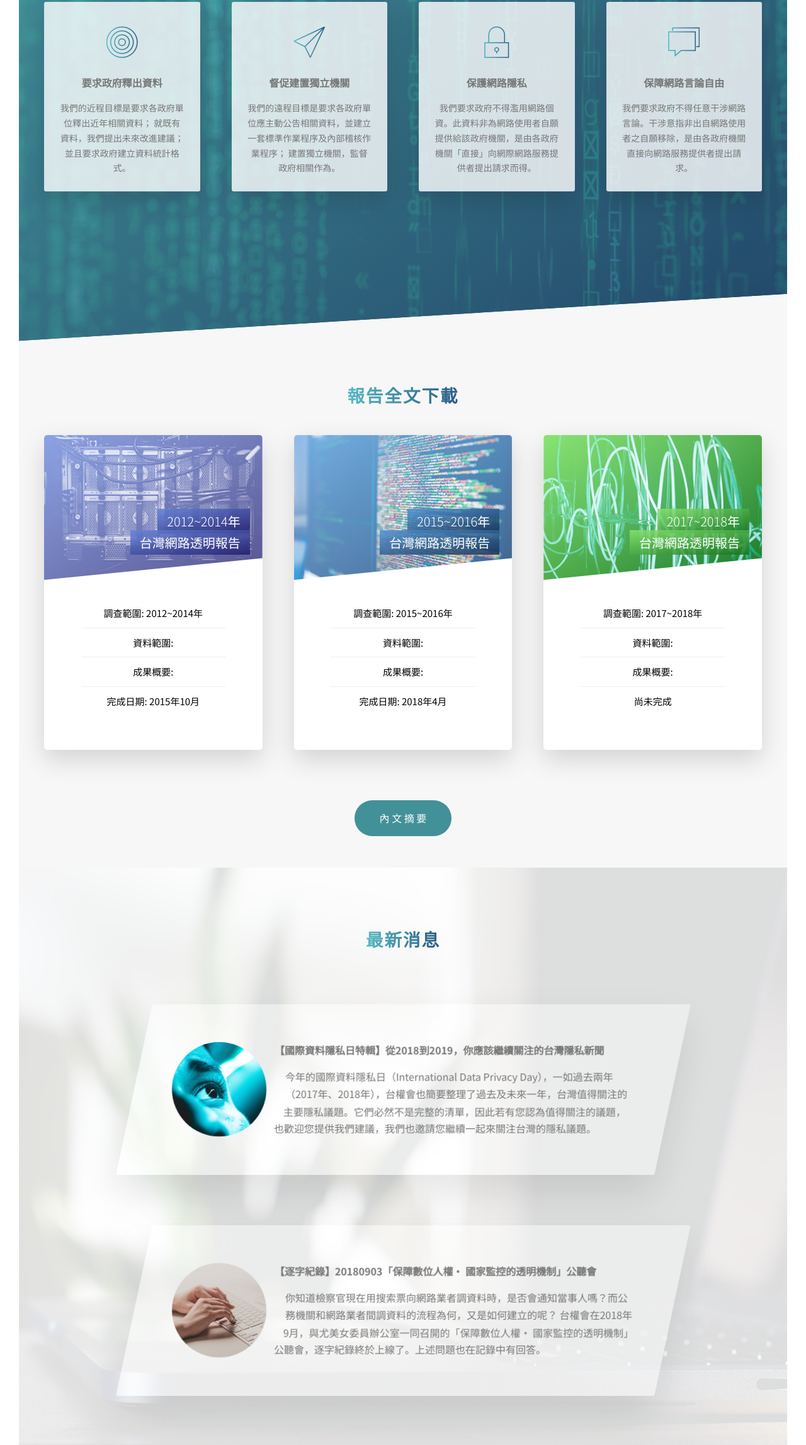
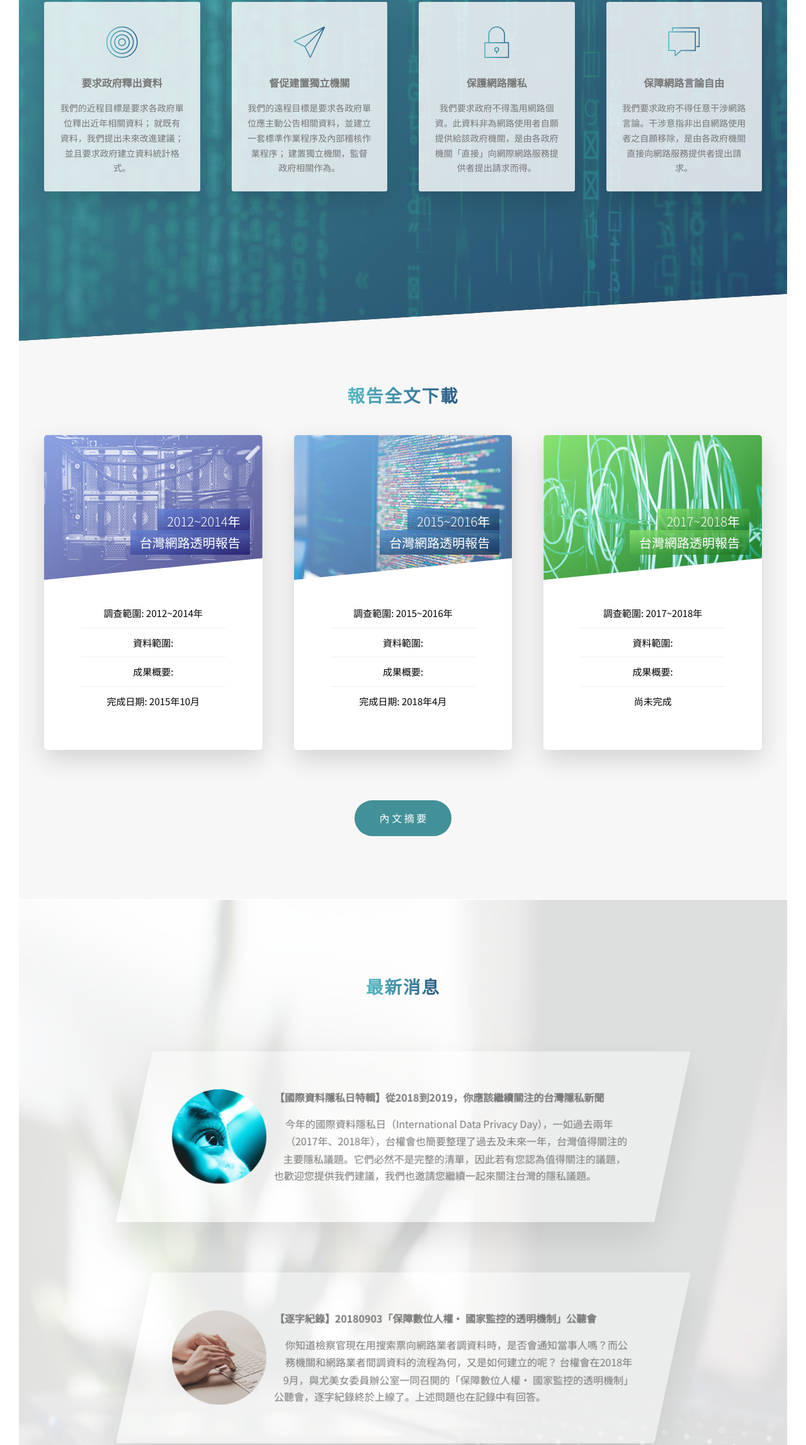
Before and after one commit to shangjuc/shangjuc.github.io, a plain HTML site: page index.html in a window 1280 px wide. Shown: the part 1900-4195 px from the top of the page at 63% size. Drawn offline with Linux system fonts and the light colour scheme.

```diff
--- a/css/style.css
+++ b/css/style.css
@@ -520,11 +520,9 @@
 
 .section-tours {
   margin-top: -15rem;
-  margin-bottom: -10rem;
   background-color: #f7f7f7;
-  padding: 25rem 0 5rem 0; }
+  padding: 25rem 0 10rem 0; }
 
 .section-stories {
   position: relative;
-  padding: 15rem 0 10rem 0;
-  margin-top: -5rem; }
+  padding: 10rem 0 10rem 0; }
--- a/index.html
+++ b/index.html
@@ -258,7 +258,7 @@
                 <img src="img/internet-news.jpg" alt="">
             </div>
 
-            <div class="u-center-text u-margin-bottom-big u-margin-top-medium">
+            <div class="u-center-text u-margin-bottom-big u-margin-top-small">
                 <h2 class="heading-secondary">
                     最新消息
                 </h2>
--- a/sass/components/_bg-video.scss
+++ b/sass/components/_bg-video.scss
@@ -8,6 +8,8 @@
     opacity: .15;
     overflow: hidden;
     //將溢出部分隱藏
+    // -webkit-clip-path: polygon(0 10%, 100% 0, 100% 90%, 0 100%);
+    // clip-path: polygon(0 10%, 100% 0, 100% 90%, 0 100%);
 
     &__content {
         height: 100%;
--- a/sass/pages/_home.scss
+++ b/sass/pages/_home.scss
@@ -28,16 +28,15 @@
 
 .section-tours {
     margin-top: -15rem;
-    margin-bottom: -10rem;
     background-color: $color-grey-light-1;
-    padding: 25rem 0 5rem 0;
+    padding: 25rem 0 10rem 0;
 
 }
 
 .section-stories {
     position: relative;
-    padding: 15rem 0 10rem 0;
-    margin-top: -5rem;
+    padding: 10rem 0 10rem 0;
+    // margin-top: -5rem;
     // background-color: $color-grey-light-1;
 
 }
```
